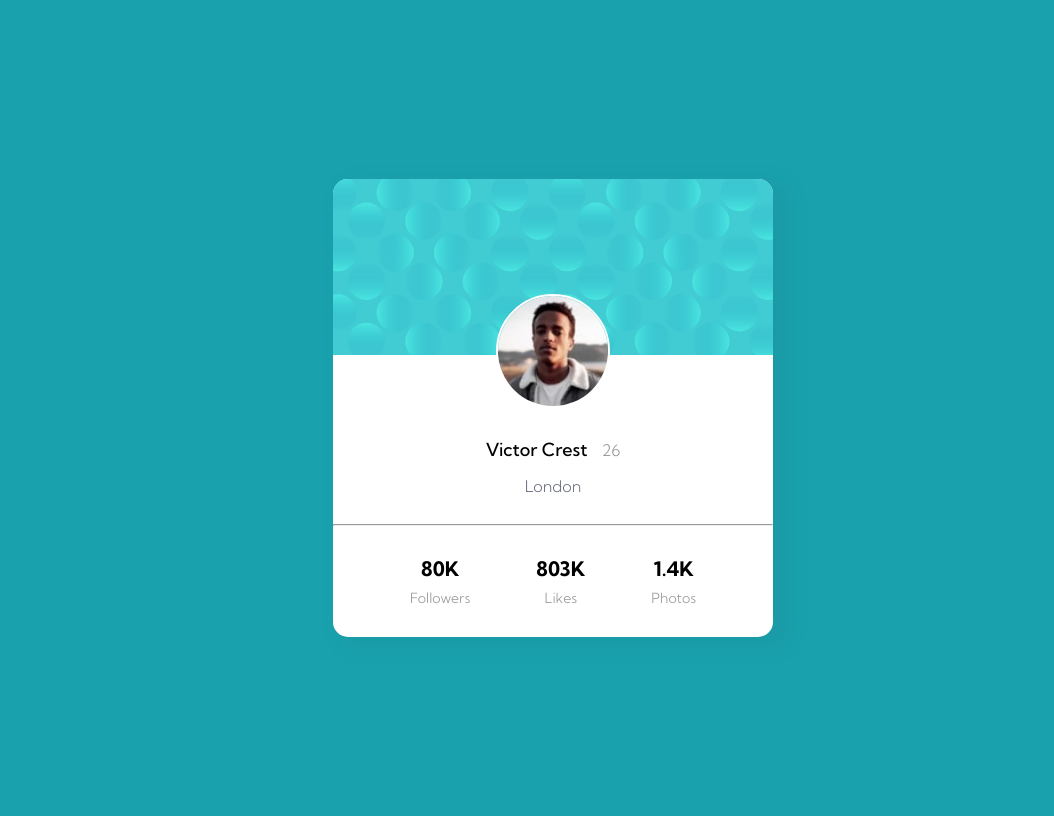
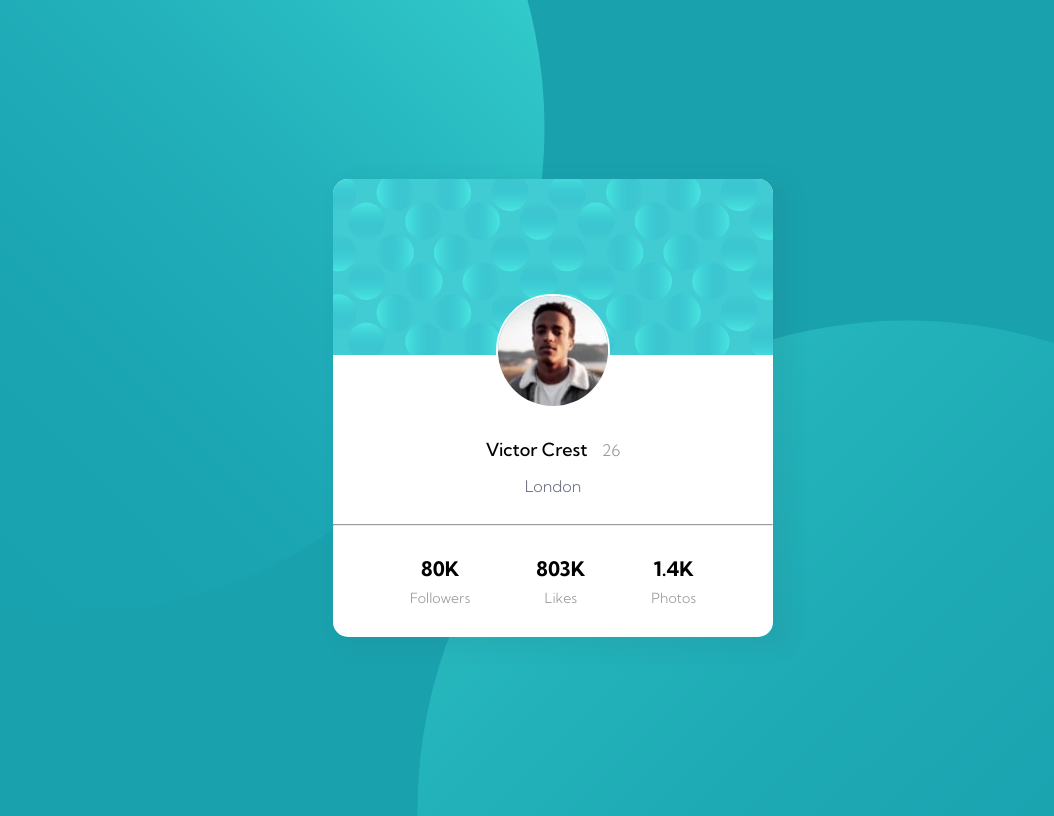
Before and after one commit to Youssef5107/Profile-card-component, a plain HTML site: page index.html in a window 1280 px wide. Shown: the whole page, without its empty margins (95-1149 px from the left). Drawn offline with Linux system fonts and the light colour scheme.

```diff
--- a/css/style.css
+++ b/css/style.css
@@ -33,6 +33,9 @@ body {
 	display: flex;
 	justify-content: center;
 	align-items: center;
+	background-image: url(../images/bg-pattern-top.svg), url(../images/bg-pattern-bottom.svg);
+	background-repeat: no-repeat;
+	background-position: right 50vw bottom 25vh, left 40vw top 40vh;
 }
 
 main {
```
Also changed, not shown: index.html (+0 -1 lines).
